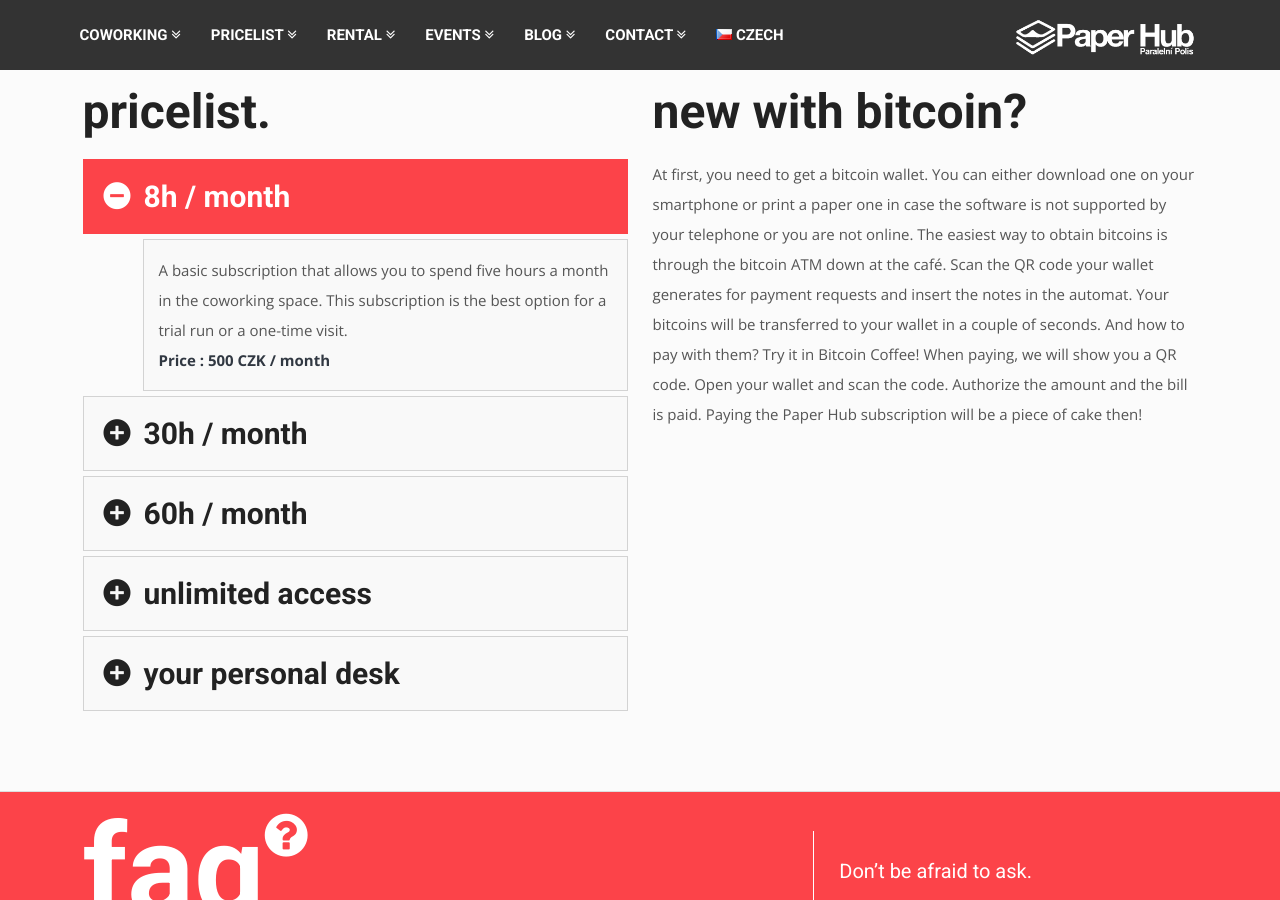
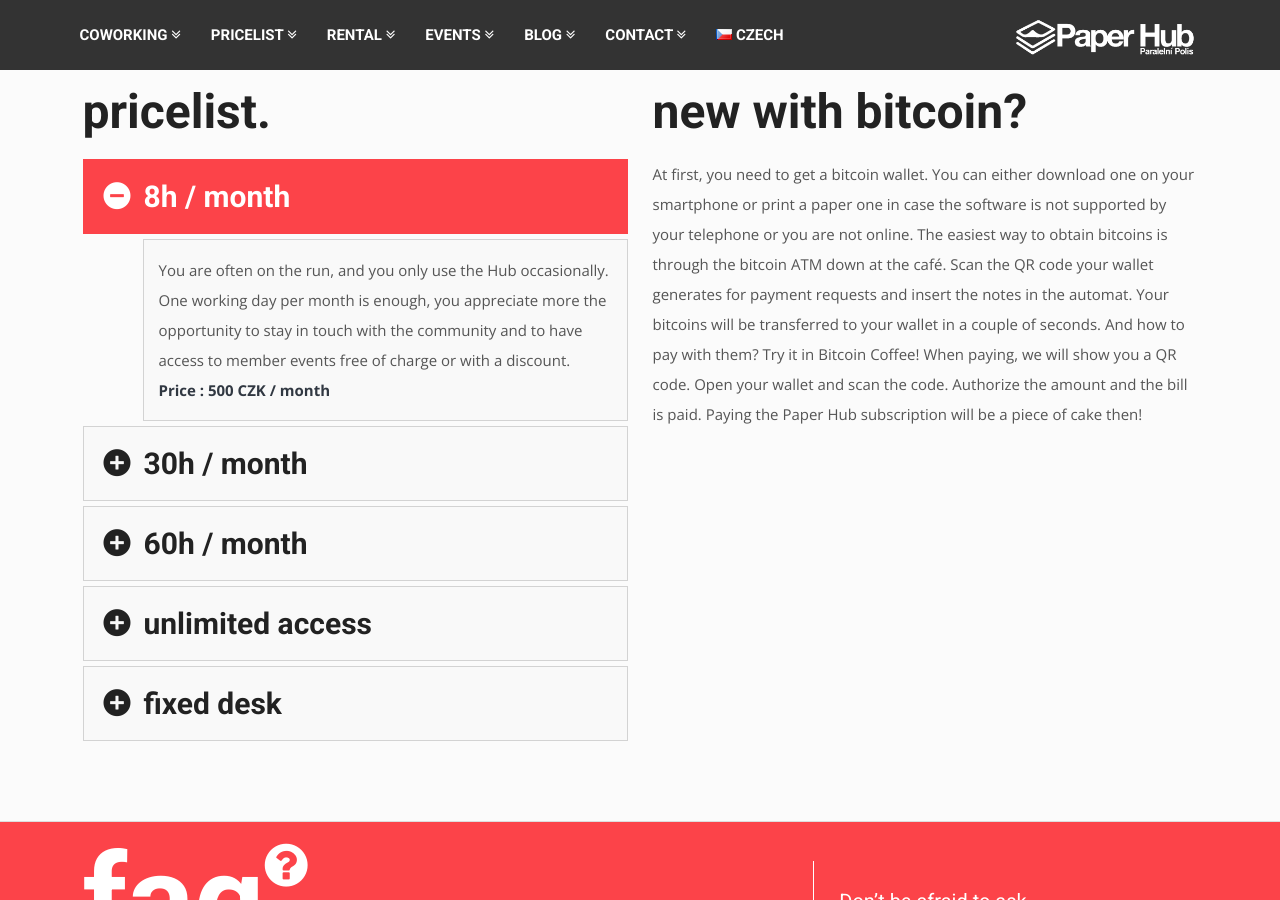
Before and after one commit to ParalelniPolis/paperhubweb, a Jekyll site: the page built from eng/index.html, in a window 1280 px wide and 900 px high, scrolled down 2117 px. Built offline with Jekyll 4.4.1, drawn with Linux system fonts in a browser that asks for light colours; some web fonts are replaced; Markdown is read by kramdown in place of the engine named in the settings.

Commit message:
Update website_text.yaml

```diff
--- a/_data/website_text.yaml
+++ b/_data/website_text.yaml
@@ -167,7 +167,7 @@ pricelist:
                 eng: "Price : 500 CZK / month"
             description:
                 cz: "Jsi často na cestách a Hub využíváš pouze příležitostně. Jeden pracovní den za měsíc ti bohatě stačí, víc si ceníš možnosti zůstat v kontaktu s komunitou a mít přístup zdarma nebo se slevou na členské akce."
-                eng: "A basic subscription that allows you to spend five hours a month in the coworking space. This subscription is the best option for a trial run or a one-time visit."
+                eng: "You are often on the run, and you only use the Hub occasionally. One working day per month is enough, you appreciate more the opportunity to stay in touch with the community and to have access to member events free of charge or with a discount."
 
         -   time:
                 cz: "30h / měsíc"
@@ -177,7 +177,7 @@ pricelist:
                 eng: "Price : 1900 CZK / month"
             description:
                 cz: "Vyhovuje ti tvůj domácí nebo firemní pracovní stůl, ale jednou za týden si provětráš hlavu v jiném prostředí. Nebo se potřebuješ nárazově soustředit na určitý projekt - prostor plný do práce zabraných lidí a nepřetržitý přísun výběrové kávy je pro tvou produktivitu to pravé!"
-                eng: "This subscription will suit you if you want to work in Paper Hub regularly, but you are not planning to spend there more time than one day a week. This subscription is useful for example when working on a specific project you want to focus on at a certain time during the month."
+                eng: "The working desk at home or in your office suits you quite well, but once a week you like to discover new ideas in a different environment. Or, you need to concentrate on a particular project - a space full of focused people and the constant supply of specialty coffee makes a perfect combination for your productivity!"
 
         -   time:
                 cz: "60h / měsíc"
@@ -187,7 +187,7 @@ pricelist:
                 eng: "Price : 2600 CZK / month"
             description:
                 cz: "V Hubu se ti nejen dobře pracuje a networkuje, ale zároveň ho využíváš i na pracovní schůzky. Kromě možnosti chodit do sdílené kanceláře třeba dvakrát týdně máš také zlevněný pronájem zasedací místnosti s přístupem na terasu."
-                eng: "Currently being the most popular choice, this extended subscription includes, apart from the possibility to use the coworking space, a discount on hiring the boardrooms."
+                eng: "You enjoy working and collaborating with other coworkers in Hub, but you also use it for business meetings. In addition to the possibility of going to a shared office for exemple twice a week, you also have discounted meeting room rental with access to the terrace."
 
         -   time:
                 cz: "neomezený přístup"
@@ -197,17 +197,17 @@ pricelist:
                 eng: "Price : 3500 CZK / month"
             description:
                 cz: "Jsi tu zkrátka jako doma - máš svůj oblíbený stůl, vlastní skříňku na věci, baristky ví, jakou piješ kávu... Trávíš zde možná každý den a jsi aktivním členem komunity i pravidelným návštěvníkem akcí. A dvě hodiny zasedačky zdarma jsou jen třešničkou na dortu."
-                eng: "This subscription will provide you with unlimited access to the coworking space during our open hours (8am to 8pm on workdays). A locker is included in this package."
+                eng: "You feel here just like at home - you have your favorite table, your own locker, the baristas know what kind of coffee you're drinking ... You spend here maybe every day and you're an active member of the community and a regular visitor of the events. And two hours of meeting room for free are just the icing on the cake."
 
         -   time:
                 cz: "pevný pracovní stůl"
-                eng: "your personal desk"
+                eng: "fixed desk"
             price:
                 cz: "Cena : 4500 Kč / měsíc"
                 eng: "Price : 4500 CZK / month"
             description:
                 cz: "Máš svůj stálý pracovní kout, ale neutrácíš za drahou kancelář, neřešíš kauce a výpovědní lhůty. Chceš větší klid na práci a bezpečné místo pro uložení všech věcí, které pro ni potřebuješ - ať to je dvacet šanonů nebo dva monitory. Ideální zázemí pro workoholiky nebo malé týmy!"
-                eng: "We also offer the possibility of hiring your own desk. This solution is mostly chosen by members who spend a great quantities of time in Paper Hub and who often use external devices such as external screens or graphic tablets."
+                eng: "You have your permanent working desk, but you do not wast money for an expensive office and you do not deal with bail and notice periods. You want a calm environment and a safe place to store all the things you need for work - whether it's twenty files or two monitors. Ideal option for workaholics or small teams!"
 
 
 next_to_pricelist:
```
